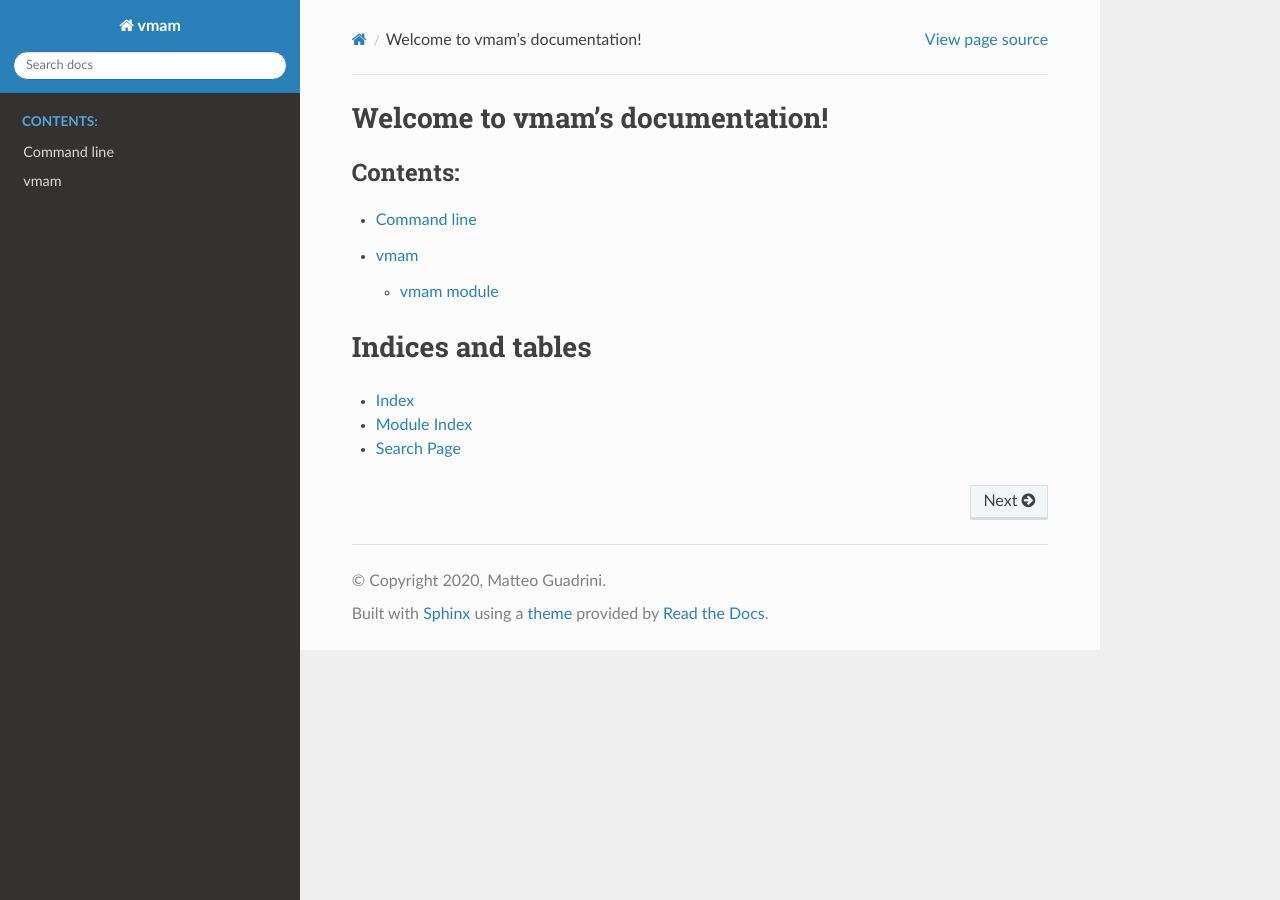
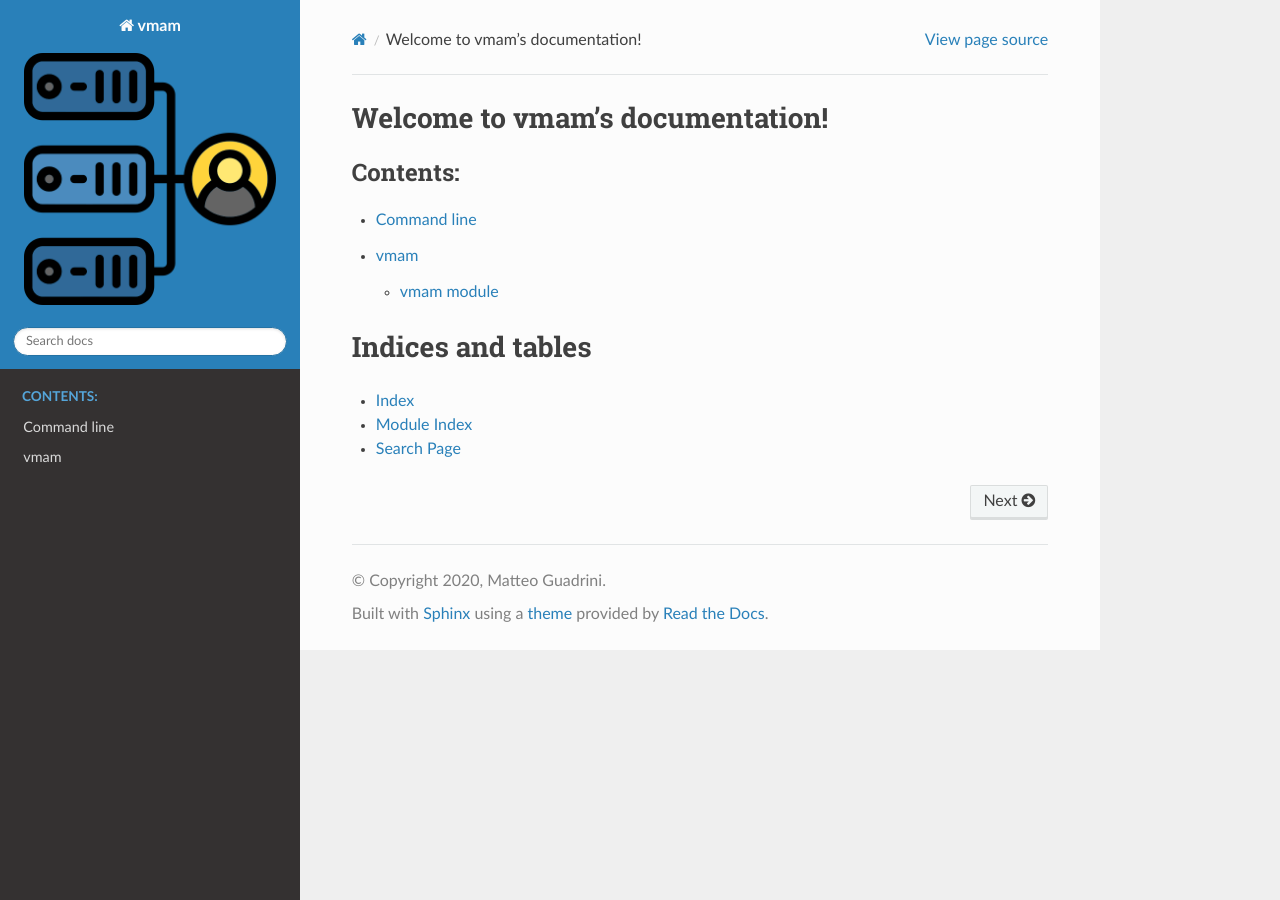
Before and after one commit to MatteoGuadrini/vmam, a Sphinx documentation site: the page built from docs/source/index.rst, in a window 1280 px wide. Built offline with Sphinx 7.4.7 and the Read the Docs theme 2.0.0, drawn with Linux system fonts in a browser that asks for light colours.

Commit message:
Add logo to documentation

```diff
--- a/docs/source/conf.py
+++ b/docs/source/conf.py
@@ -12,8 +12,8 @@
 #
 import os
 import sys
+
 sys.path.insert(0, os.path.abspath('../..'))
-
 
 # -- Project information -----------------------------------------------------
 
@@ -23,7 +23,6 @@ author = 'Matteo Guadrini'
 
 # The full version, including alpha/beta/rc tags
 release = '1.0.0'
-
 
 # -- General configuration ---------------------------------------------------
 
@@ -40,7 +39,6 @@ templates_path = ['_templates']
 # This pattern also affects html_static_path and html_extra_path.
 exclude_patterns = []
 
-
 # -- Options for HTML output -------------------------------------------------
 
 # The theme to use for HTML and HTML Help pages.  See the documentation for
@@ -52,3 +50,8 @@ html_theme = "sphinx_rtd_theme"
 # relative to this directory. They are copied after the builtin static files,
 # so a file named "default.css" will overwrite the builtin "default.css".
 html_static_path = ['_static']
+
+html_theme_options = {
+    'logo_only': False
+}
+html_logo = "../../img/vmam.png"
```
